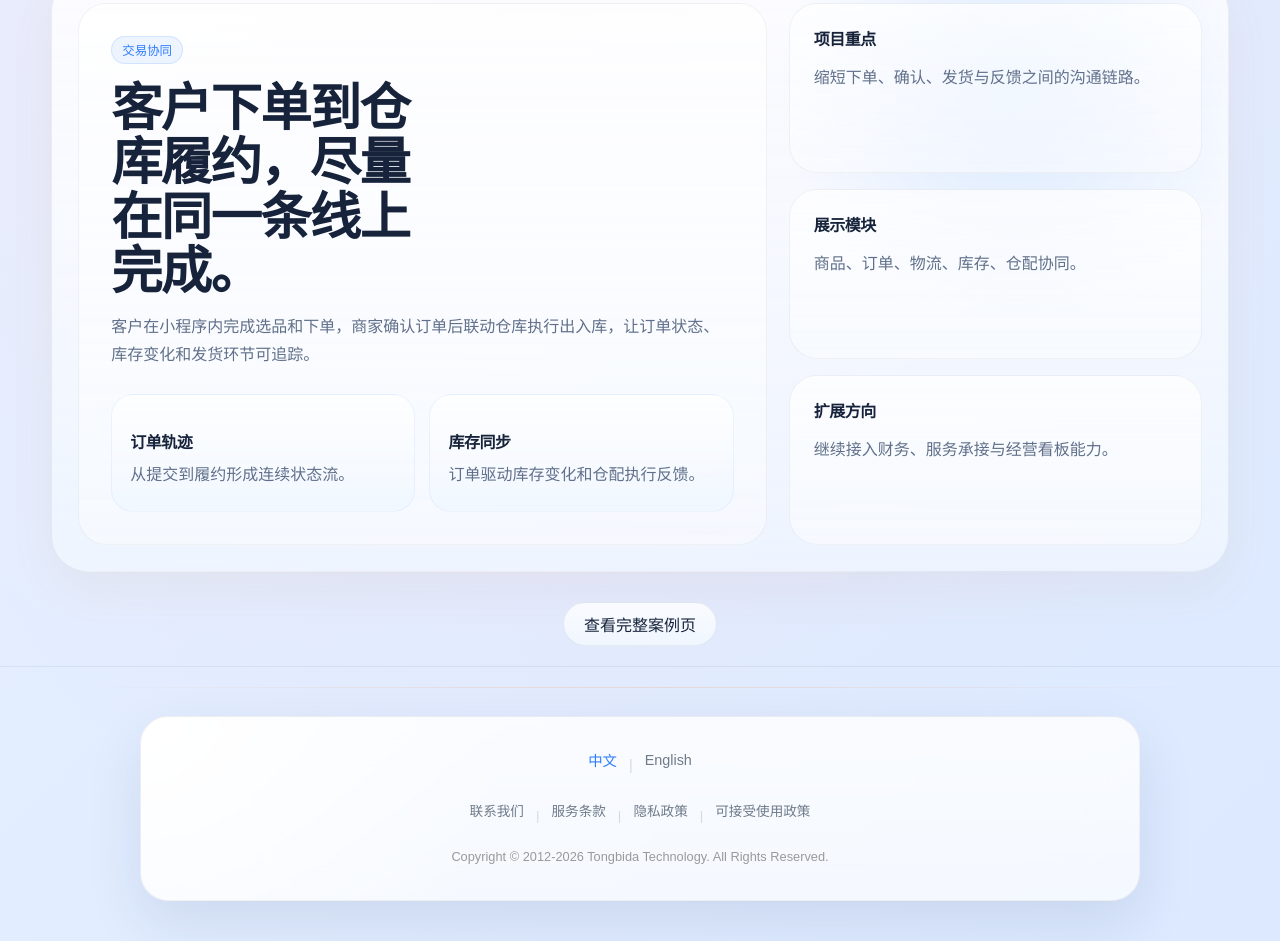
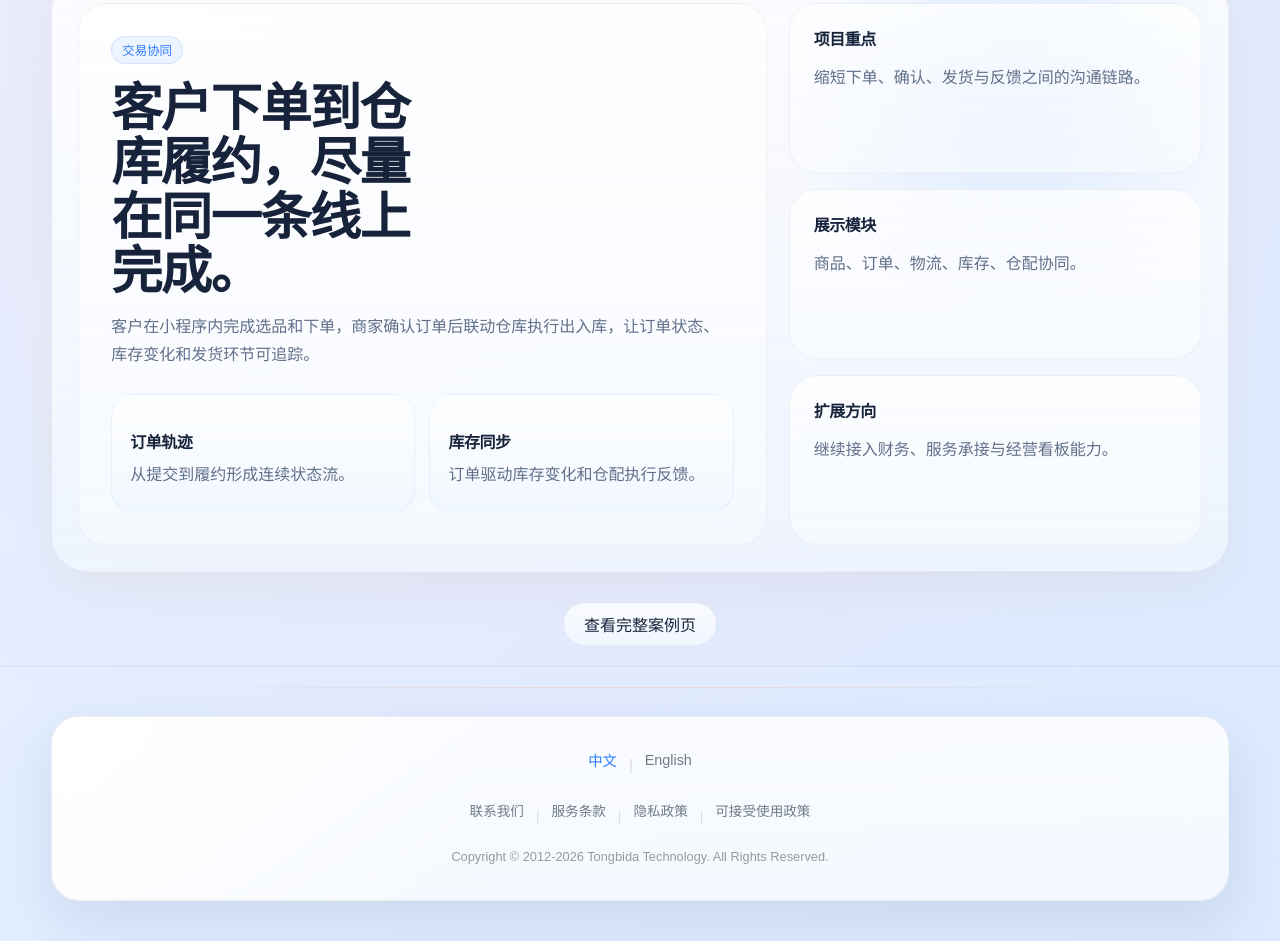
Before and after one commit to sucancheng7-oss/tongbida-tech, a website: page index.html in a window 1280 px wide. Shown: the part 3287-4228 px from the top of the page. Drawn offline with Linux system fonts and the light colour scheme.

Commit message:
style: remove max-width from footer to match fluid stretch layout

```diff
--- a/styles.css
+++ b/styles.css
@@ -2215,6 +2215,7 @@ main > .section:last-child {
 /* === 新增：底部简单通用 Footer === */
 .simple-footer {
   padding-block: 20px 40px;
+  padding-inline: clamp(20px, 4vw, 72px);
   margin-top: 0;
   background: transparent;
 }
@@ -2224,8 +2225,8 @@ main > .section:last-child {
   flex-direction: column;
   align-items: center;
   gap: 16px;
-  width: calc(100% - 48px);
-  max-width: 1000px;
+  width: 100%;
+  max-width: none;
   margin: 0 auto;
   padding: 32px 40px;
   border: 1px solid rgba(29, 29, 31, 0.06);
```
